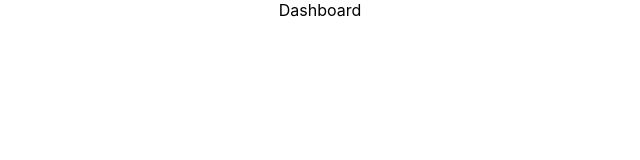
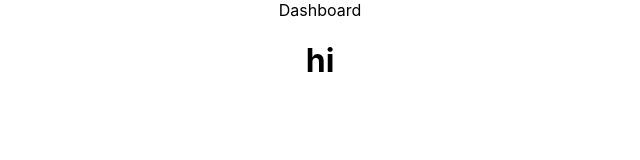
Before and after one commit to Maphangisane/employee-manager, a React (Create React App) app: page / in a window 1280 px wide. Shown: the top 160 px of the page, without its empty margins (320-960 px from the left). Built offline with nearby package versions, Linux system fonts and the light colour scheme.

Commit message:
the app is working

```diff
--- a/package.json
+++ b/package.json
@@ -10,7 +10,7 @@
     "react": "^18.2.0",
     "react-dom": "^18.2.0",
     "react-router-dom": "^6.15.0",
-    "react-scripts": "^2.1.3",
+    "react-scripts": "^5.0.1",
     "web-vitals": "^2.1.4"
   },
   "scripts": {
--- a/src/App.js
+++ b/src/App.js
@@ -12,6 +12,7 @@ function App() {
 
      <div className='App'>
         <Dashboard/>
+        <h1>hi</h1>
      </div>
 
 
```
Also changed, not shown: 1 other file (tests, documents, lock files or other folders).
